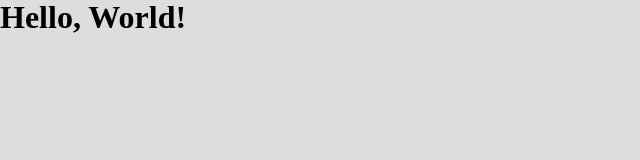
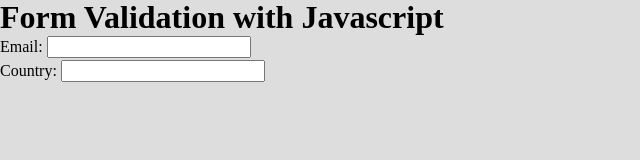
Before and after one commit to Solar-Tiger/form-validation, a website built with webpack: page src/index.html in a window 1280 px wide. Shown: the whole page, without its empty margins (0-640 px from the left). Built offline with nearby package versions, Linux system fonts and the light colour scheme.

Commit message:
Add basic form structure

```diff
--- a/src/index.html
+++ b/src/index.html
@@ -4,11 +4,22 @@
 <head>
     <meta charset="UTF-8">
     <meta name="viewport" content="width=device-width, initial-scale=1.0">
-    <title>Webpack Template</title>
+    <title>Form Validation with JS</title>
 </head>
 
 <body>
-    <h1>Hello, World!</h1>
+    <h1>Form Validation with Javascript</h1>
+
+    <form action="post" class="form-container">
+        <div class="email-container">
+            <label for="email">Email:</label>
+            <input type="email" id="email">
+        </div>
+        <div class="country-container">
+            <label for="country">Country:</label>
+            <input type="text" id="country">
+        </div>
+    </form>
 </body>
 
 </html>
```
